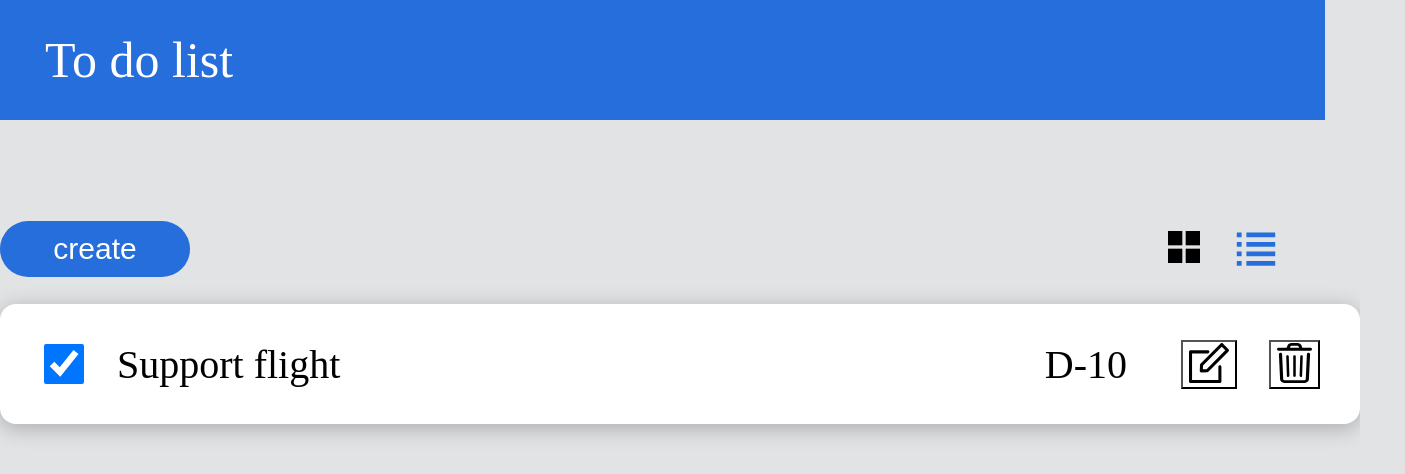
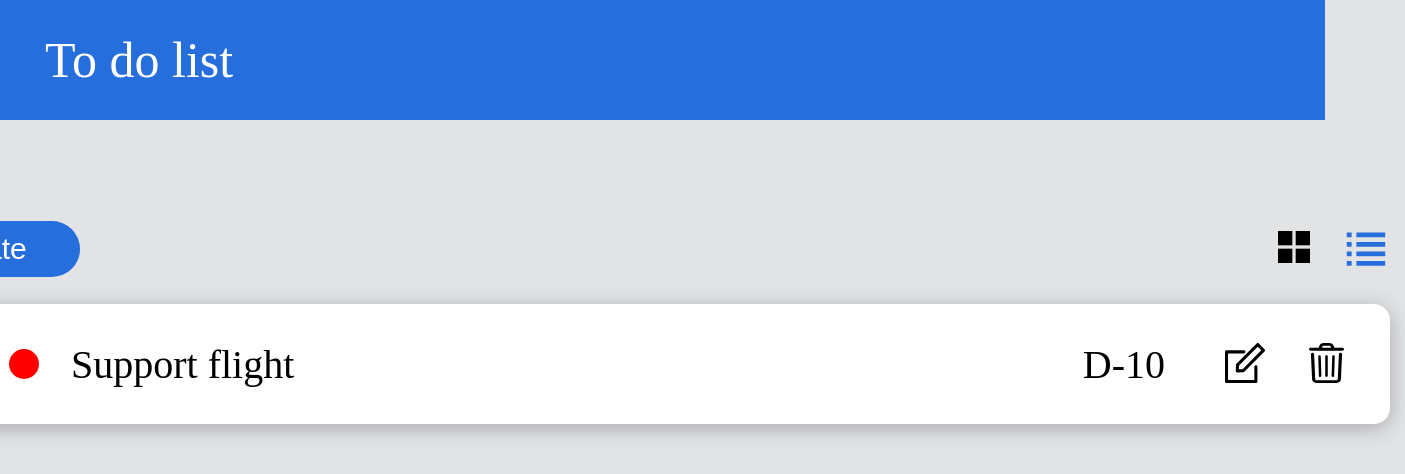
Before and after one commit to albert-yim/todo_list, a website built with webpack: page index.html in a window 1280 px wide. Shown: the whole page, 1405 px wide, since content can reach past the window. Built offline with nearby package versions, Linux system fonts and the light colour scheme.

Commit message:
Update the design of the main page

```diff
--- a/index.html
+++ b/index.html
@@ -9,6 +9,7 @@
     <header class="todo-header">
       <span class="header-text">To do list</span>
     </header>
+    <div class="body-wrapper">
       <div class="buttons">
         <button class="create-btn">create</button>
         <div class="view-options">
@@ -50,5 +51,6 @@
           </div>
         </div>
       </div>
+    </div>
   </body>
 </html>
--- a/style.css
+++ b/style.css
@@ -1,6 +1,8 @@
 body {
   margin: 0;
   background-color: #e2e3e5;
+  display: flex;
+  flex-direction: column;
 }
 input[type="radio"] {
   position: absolute;
@@ -25,6 +27,12 @@ input[type="radio"]:checked + img {
 .header-text {
   font-size: 50px;
   color: #fff;
+}
+.body-wrapper {
+  display: flex;
+  flex-direction: column;
+  width: 1500px;
+  align-self: center;
 }
 .buttons {
   width: 100%;
@@ -59,8 +67,6 @@ input[type="radio"]:checked + img {
 .todo-container {
   display: flex;
   flex-direction: column;
-  width: 100%;
-  /* width: 1500px; */
   height: 100%;
 }
 .list-row {
@@ -70,7 +76,6 @@ input[type="radio"]:checked + img {
   font-size: 40px;
   justify-content: space-between;
   height: 120px;
-  width: 100%;
   border-radius: 16px;
   padding: 0 40px;
   background: #fff;
@@ -80,6 +85,7 @@ input[type="radio"]:checked + img {
   display: flex;
   flex-direction: row;
   align-items: center;
+  gap: 32px;
 }
 .todo-checkbox {
   width: 40px;
@@ -89,7 +95,7 @@ input[type="radio"]:checked + img {
   width: 30px;
   height: 30px;
   border-radius: 50%;
-  fill: red;
+  background-color: red;
 }
 
 .row-tail {
@@ -105,4 +111,5 @@ input[type="radio"]:checked + img {
 }
 .list-row-action-btn {
   background-color: transparent;
+  border: none;
 }
```
Lines whose indentation alone changed are shown as unchanged.
